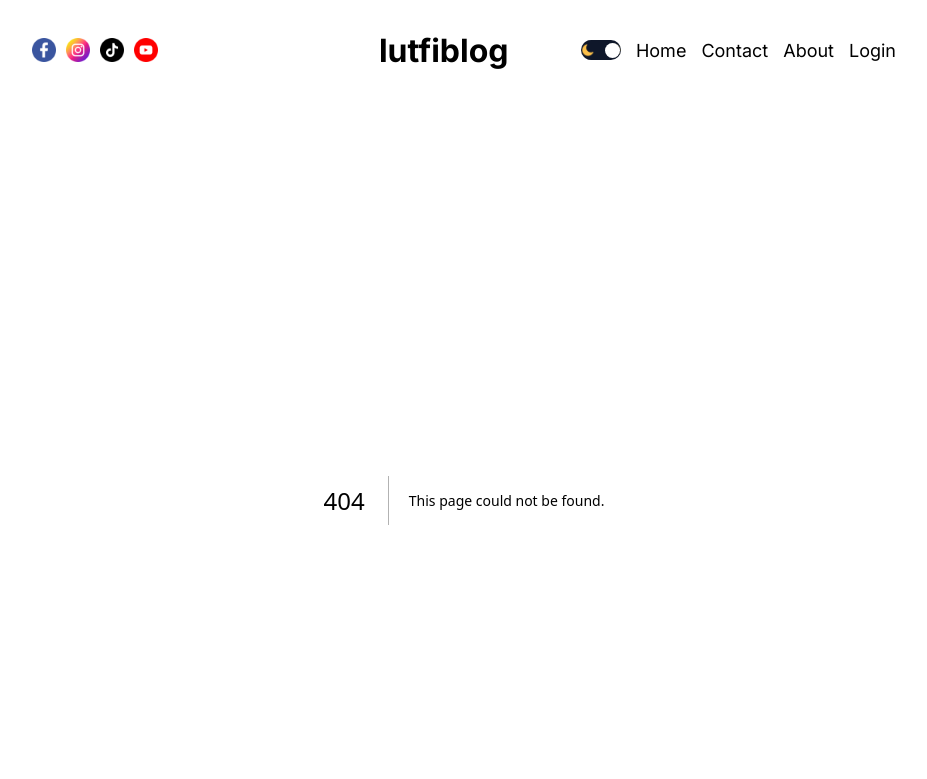
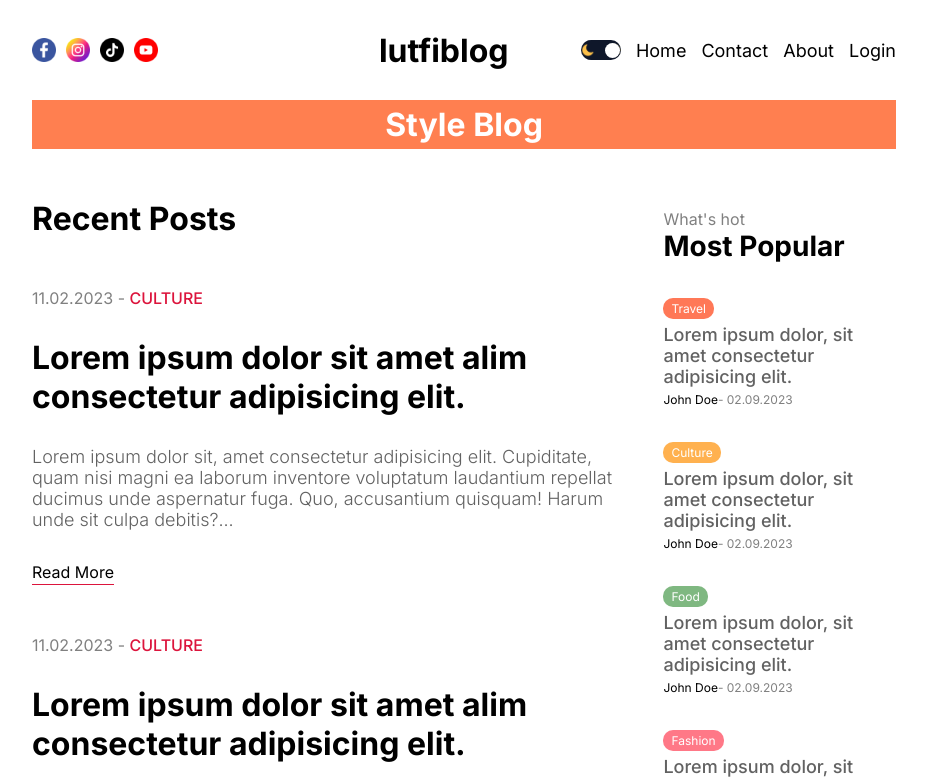
Before and after one commit to lutfimaulana17/blog-apps-nextjs, a Next.js app: page /blog in a window 1280 px wide. Before the commit this address had no page. Shown: the top 779 px of the page, without its empty margins (176-1103 px from the left). Built offline with nearby package versions, Linux system fonts and the light colour scheme.

Commit message:
add page list blog

```diff
--- /dev/null
+++ b/src/app/blog/blog.module.css
@@ -0,0 +1,11 @@
+.content{
+    display: flex;
+    gap: 50px;
+}
+
+.title{
+    background-color: coral;
+    color: white;
+    padding: 5px 10px;
+    text-align: center;
+}
--- /dev/null
+++ b/src/app/blog/page.jsx
@@ -0,0 +1,18 @@
+import React from 'react'
+import styles from './blog.module.css'
+import CardList from '@/components/cardLlst/CardList'
+import Menu from '@/components/menu/Menu'
+
+const Blog = () => {
+  return (
+    <div className={styles.container}>
+        <h1 className={styles.title}>Style Blog</h1>
+        <div className={styles.content}>
+            <CardList />
+            <Menu />
+        </div>
+    </div>
+  )
+}
+
+export default Blog
```
